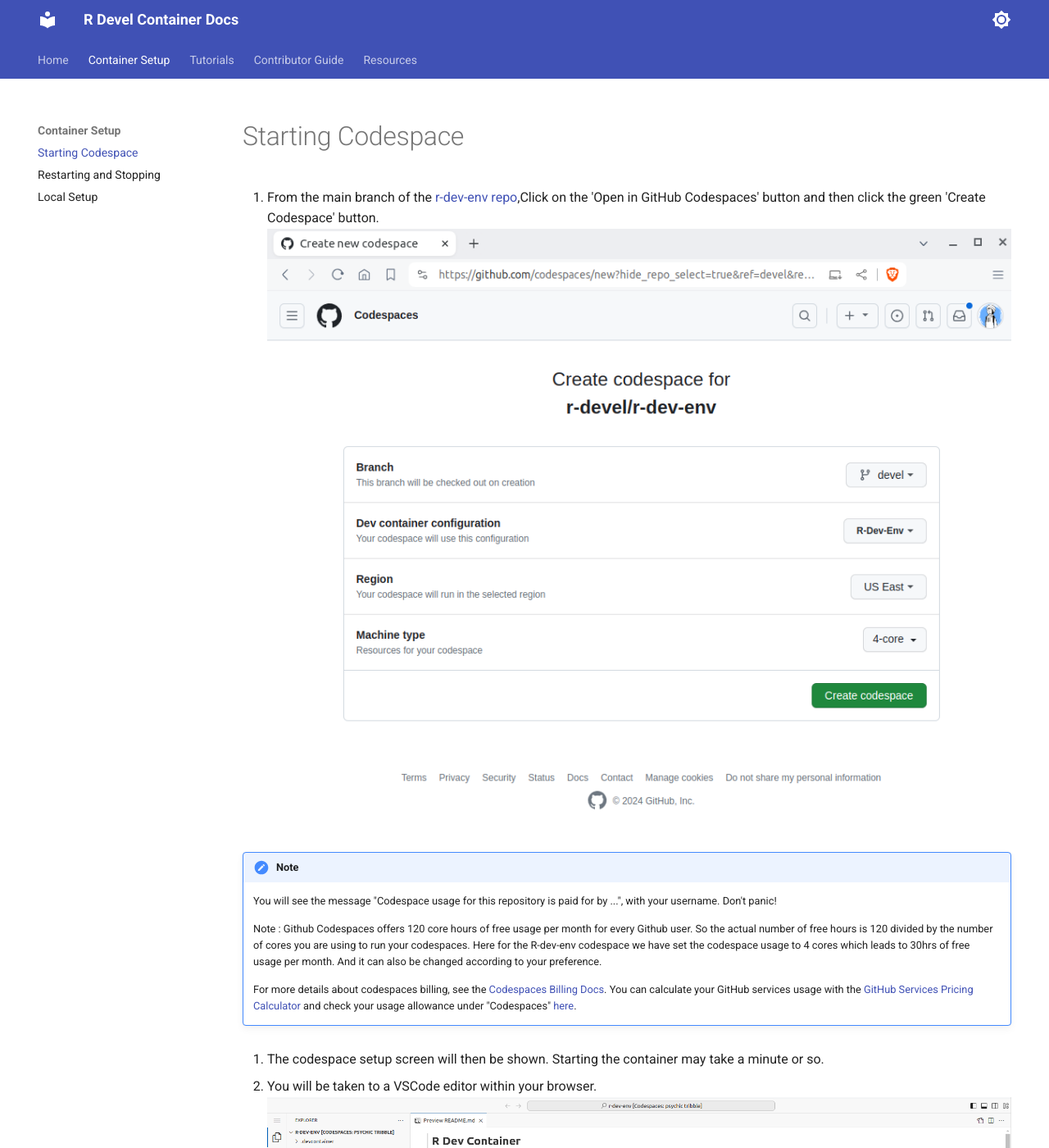
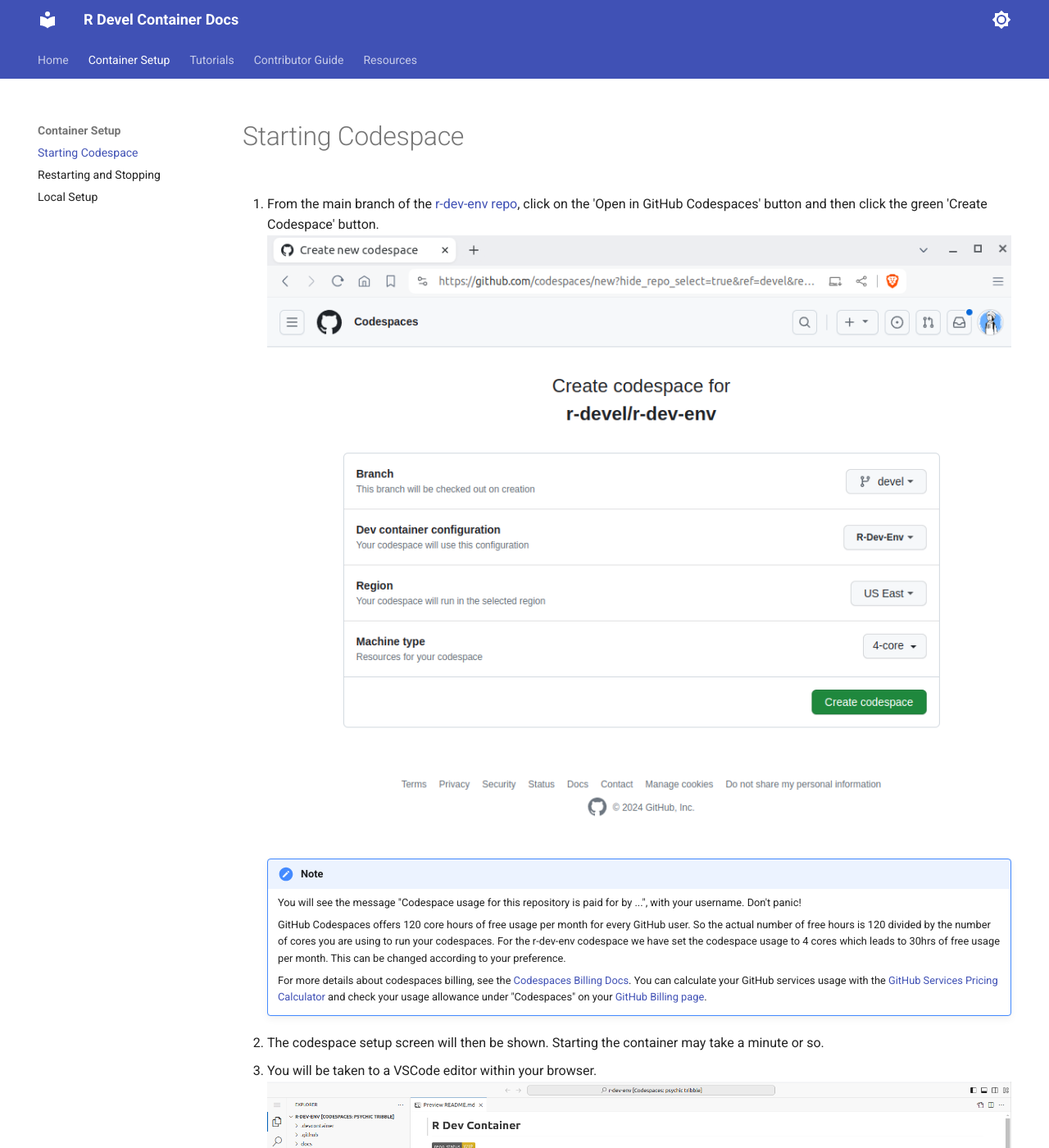
Before and after one commit to r-devel/r-dev-env, an MkDocs documentation site: the page built from docs/container_setup/creating_codespace.md, in a window 1280 px wide and 1400 px high. Shown: the whole window at 82% size. Built offline with MkDocs 1.6.1 and Material for MkDocs 9.7.7, drawn with Linux system fonts in a browser that asks for light colours.

Commit message:
edits resolving comments from previous reviews

```diff
--- a/docs/container_setup/creating_codespace.md
+++ b/docs/container_setup/creating_codespace.md
@@ -1,15 +1,15 @@
 
-1. From the main branch of the [r-dev-env repo](https://github.com/r-devel/r-dev-env/tree/main),Click on the 'Open in GitHub Codespaces' button and then click the green 'Create Codespace' button.
+1. From the main branch of the [r-dev-env repo](https://github.com/r-devel/r-dev-env/tree/main), click on the 'Open in GitHub Codespaces' button and then click the green 'Create Codespace' button.
 ![create codespace](../assets/rdev1.png)
 
-!!! Note
-    You will see the message "Codespace usage for this repository is paid for by ...", with your username. Don't panic!
+    !!! Note
+        You will see the message "Codespace usage for this repository is paid for by ...", with your username. Don't panic!
 
-    Note : Github Codespaces offers 120 core hours of free usage per month for every Github user. So the actual number of free hours is 120 divided by the number of cores you are using to run your codespaces.
-    Here for the R-dev-env codespace we have set the codespace usage to 4 cores which leads to 30hrs of free usage per month. And it can also be changed according to your preference.
+        GitHub Codespaces offers 120 core hours of free usage per month for every GitHub user. So the actual number of free hours is 120 divided by the number of cores you are using to run your codespaces.
+        For the r-dev-env codespace we have set the codespace usage to 4 cores which leads to 30hrs of free usage per month. This can be changed according to your preference.
 
-    For more details about codespaces billing, see the [Codespaces Billing Docs](https://github.com/features/codespaces).
-    You can calculate your GitHub services usage with the [GitHub Services Pricing Calculator](https://github.com/pricing/calculator) and check your usage allowance under "Codespaces" [here](https://github.com/settings/billing).
+        For more details about codespaces billing, see the [Codespaces Billing Docs](https://github.com/features/codespaces).
+        You can calculate your GitHub services usage with the [GitHub Services Pricing Calculator](https://github.com/pricing/calculator) and check your usage allowance under "Codespaces" on your [GitHub Billing page](https://github.com/settings/billing).
 
 
 2. The codespace setup screen will then be shown. Starting the container may take a minute or so.
```
Also changed, not shown: docs/container_setup/localsetup.md (+2 -2 lines), docs/resources.md (+1 -1 lines), docs/tutorials/building_r.md (+9 -7 lines), docs/tutorials/contribution_workflow.md (+3 -1 lines), docs/tutorials/running_r.md (+1 -1 lines).
